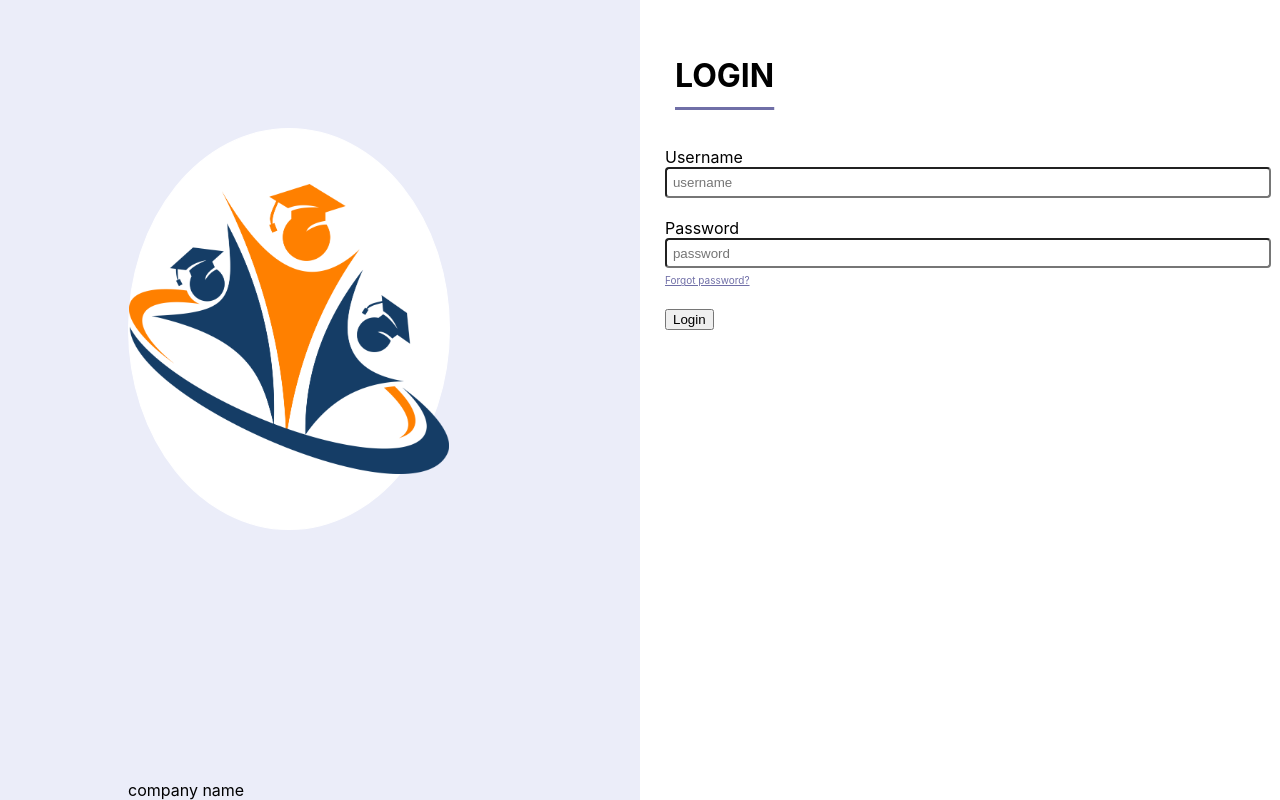
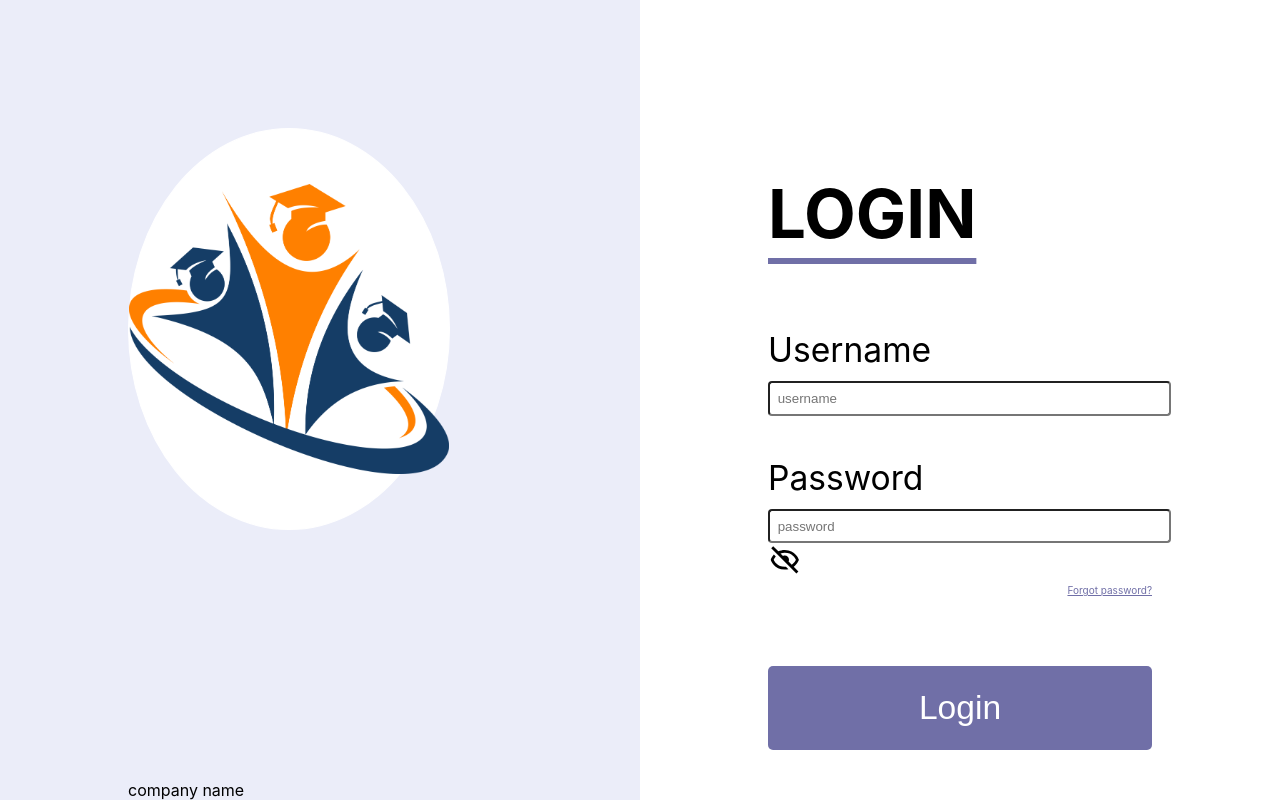
Before and after one commit to MinaSameh1/forgetpass_test, a React (Vite) app: page / in a window 1280 px wide. Built offline with nearby package versions, Linux system fonts and the light colour scheme.

Commit message:
Mostly done. - Added Icon, Set font weights and styles.

```diff
--- a/src/components/login/LoginPage.tsx
+++ b/src/components/login/LoginPage.tsx
@@ -1,12 +1,14 @@
 import { useState } from 'react'
+import { BiHide, BiShow } from 'react-icons/bi'
+import { Link } from 'react-router-dom'
+import image from './../../images/simcc.png'
 import './login.css'
-import image from './../../images/simcc.png'
 import { login } from './loginAPI'
-import { Link } from 'react-router-dom'
 import { Iuserdata } from './types/userdata.type'
 
 const LoginPage: React.FC = () => {
   const [userdata, setUserdata] = useState<Iuserdata>(null)
+  const [show, setShow] = useState<boolean>(false)
   const [error, setError] = useState<boolean>(false)
 
   const handleSubmit = async (e: React.FormEvent<HTMLFormElement>) => {
@@ -14,7 +16,7 @@ const LoginPage: React.FC = () => {
     const { username, pass } = e.currentTarget
     const res = await login(username.value, pass.value)
     if (res) {
-      setUserdata(res)
+      setUserdata(res || null)
       // login
       console.log('Success in login')
       return
@@ -52,9 +54,22 @@ const LoginPage: React.FC = () => {
             className='login-input'
             placeholder='password'
             name='pass'
-            type='password'
+            type={show ? 'text' : 'password'}
             required
           />
+          {show ? (
+            <BiShow
+              className='login-show'
+              title='Show Password'
+              onClick={() => setShow(!show)}
+            />
+          ) : (
+            <BiHide
+              className='login-show'
+              title='Hide password'
+              onClick={() => setShow(!show)}
+            />
+          )}
           <br />
           {error && (
             <span className='login-error'>Invalid username or password</span>
--- a/src/components/login/login.css
+++ b/src/components/login/login.css
@@ -43,7 +43,16 @@
 }
 
 .login-form {
-  padding: 25px;
+  padding: 20%;
+  font-size: 2.1em;
+}
+
+.login-title {
+  font: Monospace;
+  padding-bottom: 30px;
+  text-underline-offset: 20px;
+  text-decoration: underline;
+  text-decoration-color: #706fa7;
 }
 
 .login-error {
@@ -54,12 +63,13 @@
 .login-link {
   color: #706fa7;
   font-size: 10px;
+  float: right;
   grid-area: right;
   right: 0;
 }
 
 .login-input {
-  padding: 1%;
+  padding: 2%;
   width: 100%;
   border-radius: 4px;
 }
@@ -70,15 +80,21 @@
   border-radius: 5px;
 }
 
-.login-title {
-  font: oblique;
-  padding: 10px;
-  padding-bottom: 30px;
-  text-underline-offset: 20px;
-  text-decoration: underline;
-  text-decoration-color: #706fa7;
+.login-right span {
+  font: Monospace;
 }
 
-.login-right span {
-  font: oblique;
+.login-button {
+  width: 100%;
+  background-color: #706fa7;
+  color: #fff;
+  height: 2.5em;
+  font-size: 1em;
+  border-radius: 5px;
+  border: none;
 }
+
+.login-show {
+  cursor: pointer;
+  position: absolute;
+}
```
